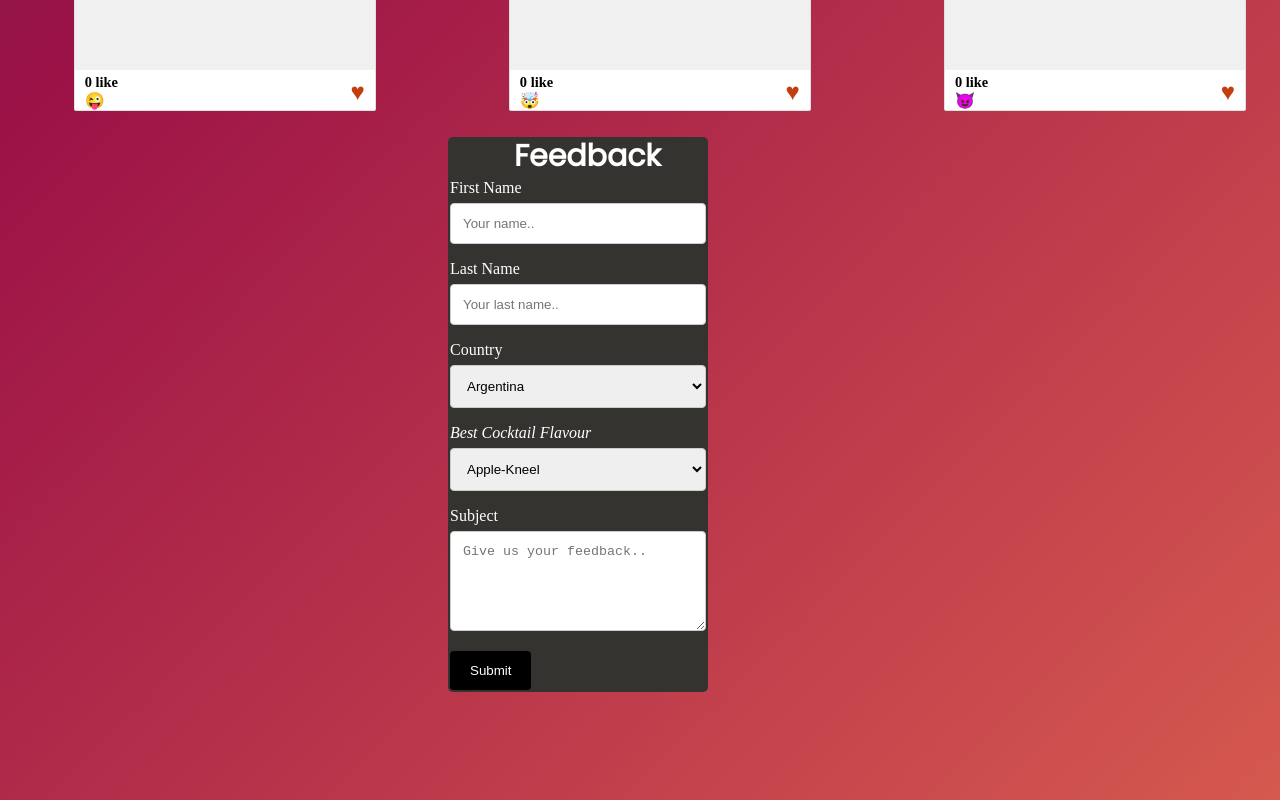
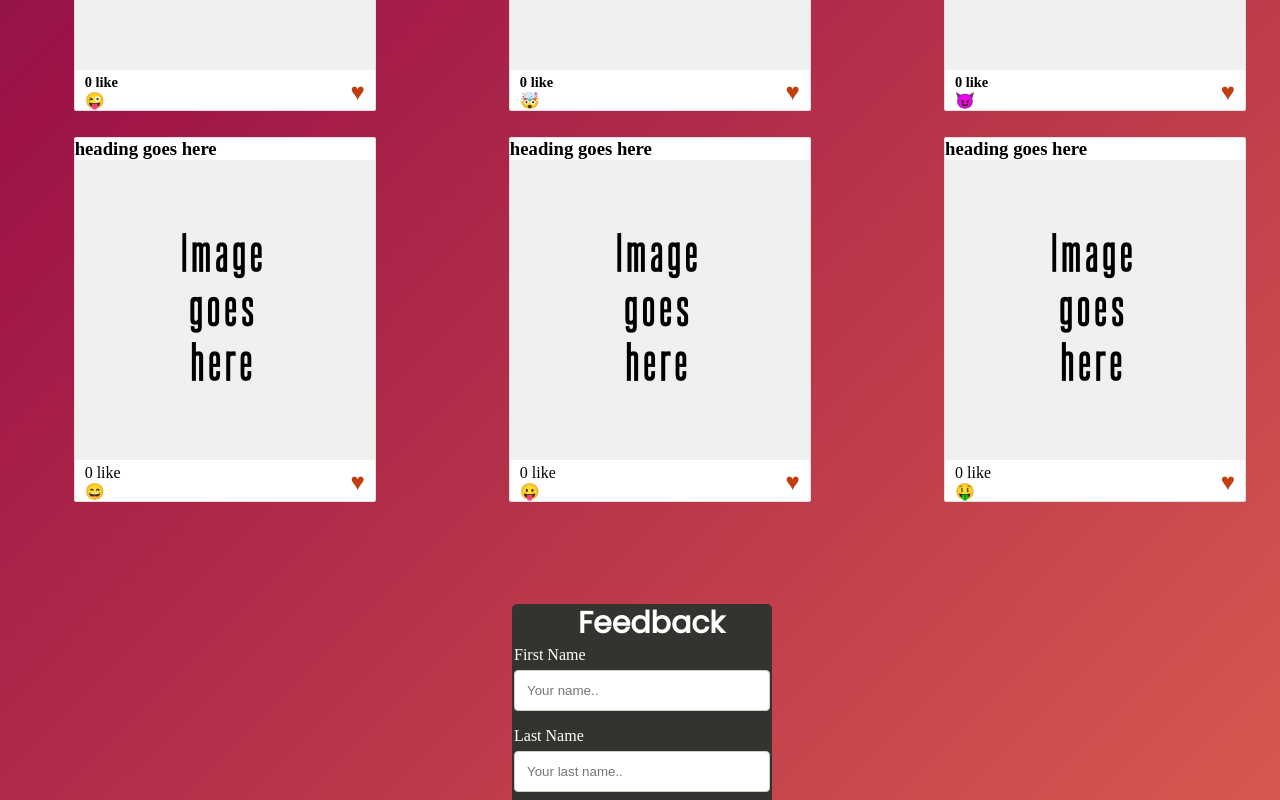
Before and after one commit to GacheruIan/test-, a plain HTML site: page index.html in a window 1280 px wide. Shown: the part 660-1460 px from the top of the page. Drawn offline with Linux system fonts and the light colour scheme; no server answers; a web font is replaced by a local one.

Commit message:
modify files

```diff
--- a/assets/css/style.css
+++ b/assets/css/style.css
@@ -81,7 +81,13 @@ margin-left: 25%;
 .mid-section{
 margin-left:7%;
 margin-top: 2%;
+}
 
+.mid-section2{
+  margin-left:-2%;
+  margin-top: 2%;
+  display: flex;
+  flex-direction: row;
 }
 
 h4{
@@ -137,7 +143,6 @@ display: flex;
 flex-direction: row;
 justify-content: space-evenly;
 margin-top: 2%;
-
 }
 .image-container {
 width: 100%;
@@ -178,7 +183,7 @@ font-size: 0.9rem;
 font-weight: 600;
 }
 
-.like-button, .like-button1, .like-button2{
+.like-button, .like-button1, .like-button2, .like-button2, .like-button3, .like-button4, .like-button5, .like-button6{
 color: rgb(194, 62, 14);
 font-size: 1.5rem;
 border: none;
@@ -186,6 +191,7 @@ background: none;
 transition: color 300ms;
 cursor: pointer;
 }
+
 .like-button:hover {
 color: black;
 }
@@ -240,8 +246,8 @@ border-radius: 5px;
 padding: 2px;
 display: inline-block;
 cursor: pointer;
-margin-left: 35%;
-margin-top: 2%;
+margin-left: 40%;
+margin-top:8%;
 
 }
 label{
--- a/assets/index.js
+++ b/assets/index.js
@@ -4,11 +4,12 @@ function myFunction(x) {
 
 
   fetch("http://localhost:3000/image1/")
-  .then(res => res.json())
+ .then(res => res.json())
  .then(function one(data){
   const storeimg = document.querySelector('.image1').src = data[0].image0
   const storeText0 = document.querySelector('#h31').innerHTML = data[0].title
-  console.log(storeText0)
+  console.log(data[0].title)
+
 
   const addLikes = document.querySelector("#like-count");
   let likes = 0;
@@ -52,9 +53,40 @@ document.querySelector("#like-button2").addEventListener("click", () =>{
 function renderLikes() {
     document.querySelector("#like-count2").textContent = `${likes} likes`;
 }
+})
 
 
+// new ones
+
+
+fetch("http://localhost:3000/image4")
+.then(res => res.json())
+.then(function four(obj4){
+    const storeimg4 = document.querySelector('.image4').src = obj4[0].image4
+    const storeText4= document.querySelector('#h34').innerHTML = obj4[0].title
 })
+
+
+fetch("http://localhost:3000/image5")
+.then(res => res.json())
+.then(function five(obj5){
+    const storeimg5 = document.querySelector('.image5').src = obj5[0].image5
+    const storeText5= document.querySelector('#h35').innerHTML = obj5[0].title
+
+})
+
+fetch("http://localhost:3000/image6")
+.then(res => res.json())
+.then(function five(dat){
+const image6 = document.querySelector('.image6').src = dat[0].image6
+const title = document.querySelector('#h36').innerHTML =
+console.log(title)
+    console.log(dat[0].title)
+
+})
+
+
+
 
 // feed-back form
 const myForm = document.getElementById("form").addEventListener('submit', function(event){
--- a/db.json
+++ b/db.json
@@ -23,5 +23,4 @@
       "image2": "cTailsImg/drymartini.jpg"
     }
   ]
-
 }
--- a/index.html
+++ b/index.html
@@ -83,7 +83,45 @@
   </div>
 </div>
 </div>
-<!-- end of mid-section -->
+<!-- end of first row -->
+
+<div class = "mid-section2">
+<div class="image-container">
+  <div class="image-card">
+    <h3 id="h34">heading goes here</h3>
+    <img id="" class="image4" src="cTailsImg/image-placeholder.jpg" width="300" height="300"/>
+    <div class="likes-section">
+      <span id="like-count4" class="likes4">0 like<p>&#128516;</p></span>
+      <button id="like-button4" class="like-button4">♥</button>
+    </div>
+  </div>
+</div>
+
+<div class="image-container">
+  <div class="image-card">
+    <h3 id="h35">heading goes here</h3>
+    <img id="" class="image5" src="cTailsImg/image-placeholder.jpg" width="300" height="300"/>
+    <div class="likes-section">
+      <span id="like-count5" class="likes5">0 like<p>&#128539;</p></span>
+      <button id="like-button5" class="like-button5">♥</button>
+    </div>
+  </div>
+</div>
+
+<div class="image-container">
+  <div class="image-card">
+    <h3 id="h36">heading goes here</h3>
+    <img id="" class="image6" src="cTailsImg/image-placeholder.jpg" width="300" height="300"/>
+    <div class="likes-section">
+      <span id="like-count6" class="likes6">0 like<p>&#129297;</p></span>
+      <button id="like-button6" class="like-button6">♥</button>
+    </div>
+  </div>
+</div>
+</div>
+
+
+<!-- end of all mid-section -->
 <!-- form section -->
 <div class="container">
   <form action="#" id ="form">
```
Also changed, not shown: cTailsImg/margarita.jpg (added), cTailsImg/negroni.webp (added).
